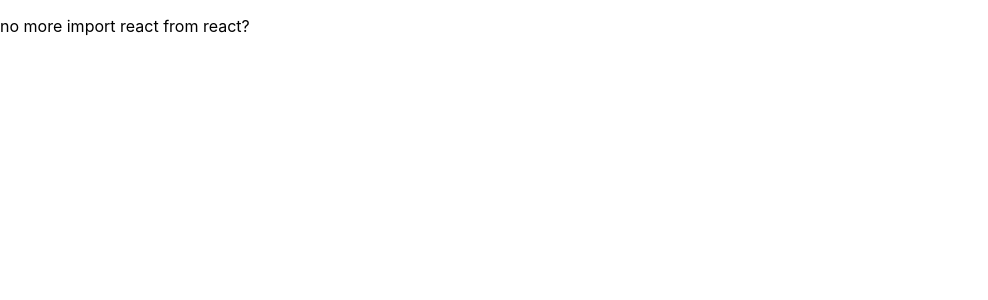
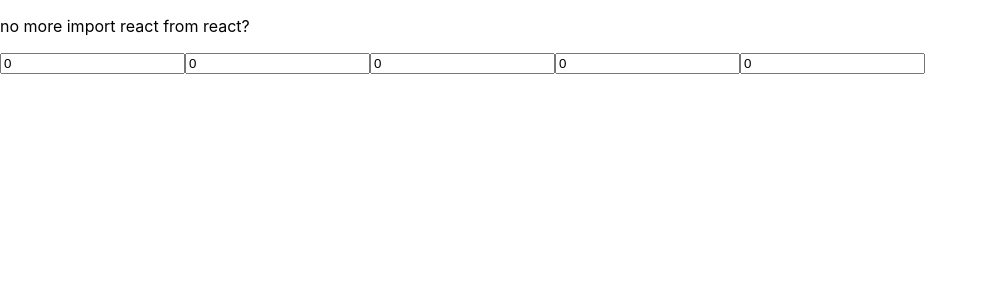
Before and after one commit to alex-lc/cron-calc, a React (Create React App) app: page / in a window 1280 px wide. Shown: the top 300 px of the page, without its empty margins (0-988 px from the left). Built offline with nearby package versions, Linux system fonts and the light colour scheme.

Commit message:
barebones setup for inputting cron. needs validation and styling

```diff
--- a/src/App.js
+++ b/src/App.js
@@ -1,9 +1,13 @@
+// components
+import Selection from './components/Selection'
+
 function App() {
   return (
     <div>
       <p>no more import react from react?</p>
+      <Selection />
     </div>
-  );
+  )
 }
 
-export default App;
+export default App
--- /dev/null
+++ b/src/components/Selection.js
@@ -0,0 +1,36 @@
+// Input for setting up cron job
+
+import { useState } from 'react'
+
+const Selection = () => {
+
+    const [cron, setCron] = useState({
+        minute: 0,
+        hour: 0,
+        dayOfTheMonth: 0,
+        month: 0,
+        dayOfTheWeek: 0
+    })
+
+    const updateValue = (e) => {
+        setCron({
+            ...cron,
+            [e.target.name]: e.target.value
+        })
+    }
+
+    return (
+        <div>
+            {console.log("Current cron: ", cron)}
+            <div>
+                <input type="text" name="minute" onChange={updateValue} value={cron.minute} />
+                <input type="text" name="hour" onChange={updateValue} value={cron.hour} />
+                <input type="text" name="dayOfTheMonth" onChange={updateValue} value={cron.dayOfTheMonth} />
+                <input type="text" name="month" onChange={updateValue} value={cron.month} />
+                <input type="text" name="dayOfTheWeek" onChange={updateValue} value={cron.dayOfTheWeek} />
+            </div>
+        </div>
+    )
+}
+
+export default Selection
```
Also changed, not shown: 1 other file (tests, documents, lock files or other folders).
